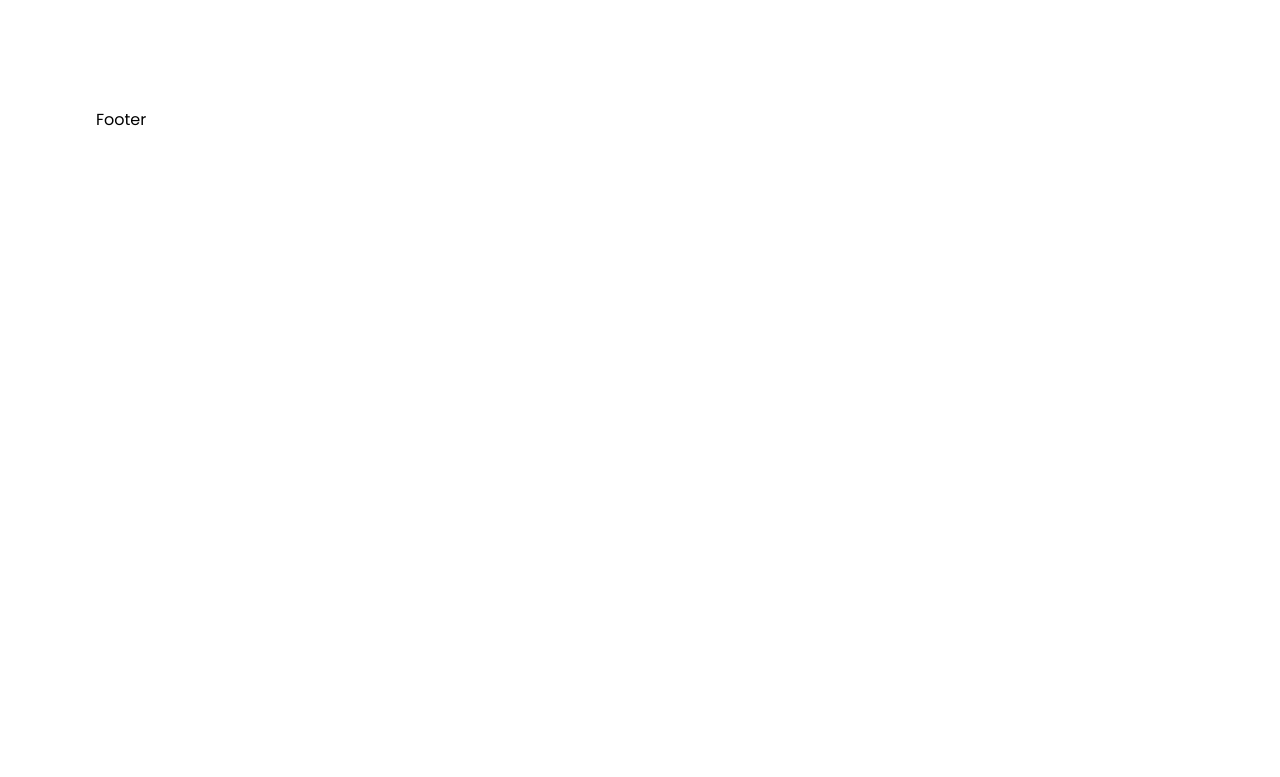
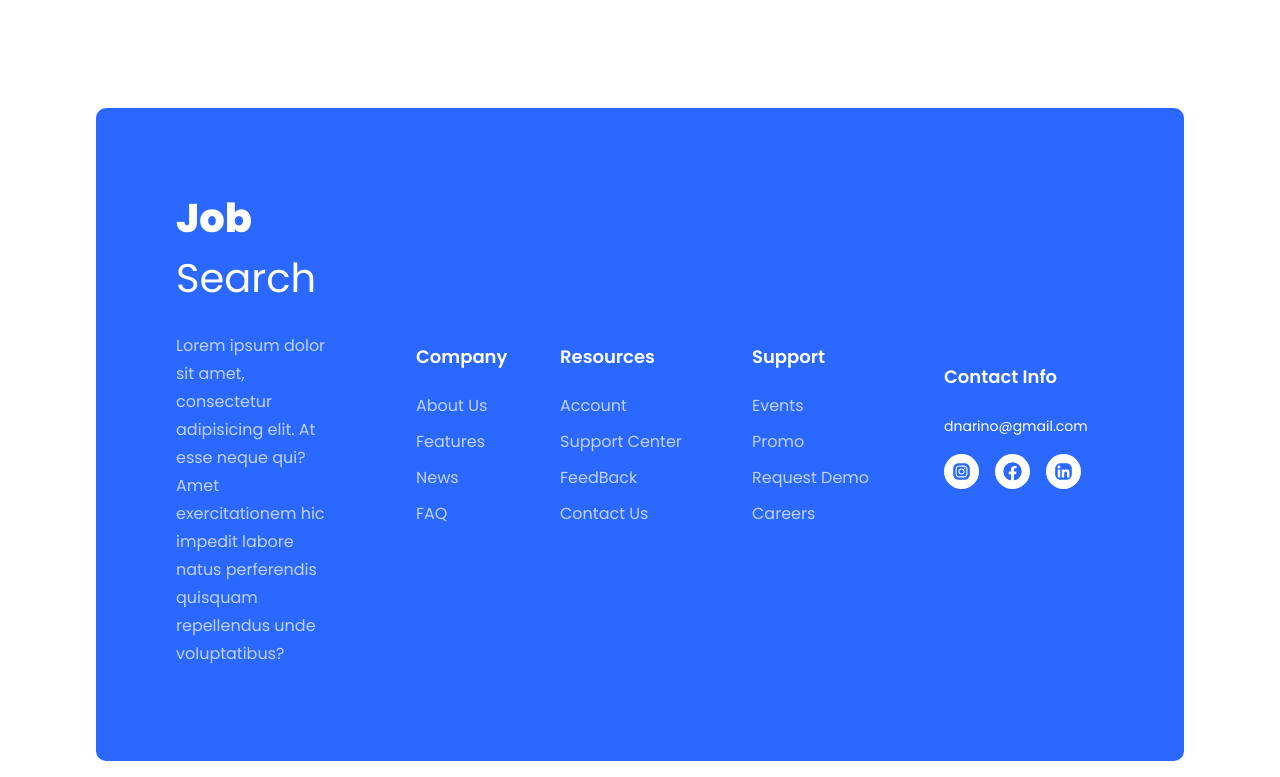
Before and after one commit to Quisutd3us/SearchJobApp, a React (Vite) app: page / in a window 1280 px wide. Shown: the part 2173-2950 px from the top of the page. Before the commit the page ends 2305 px from the top, so only its background shows below. Built offline with nearby package versions, Linux system fonts and the light colour scheme.

Commit message:
html structure for footer component , styling

```diff
--- a/src/components/FooterDiv/Footer.jsx
+++ b/src/components/FooterDiv/Footer.jsx
@@ -1,7 +1,69 @@
+// Imported Icons from React-Icons
+import {FaInstagramSquare, FaFacebook, FaLinkedin} from 'react-icons/fa'
 
 const Footer = () => {
   return (
-      <div>Footer</div>
+      <div
+          className={'footer p-[5rem] mb-4 bg-blueColor rounded-[10px] gap-8 grid grid-cols-5 m-auto items-center justify-center'}>
+
+        {/*Job Search Resume*/}
+        <div>
+          <div className={'logoDiv'}>
+            <h1 className={'logo text-[40px] text-white pb-[1.5rem]'}>
+              <strong>Job</strong> Search
+            </h1>
+          </div>
+          <p className={'text-white , pb-[13px] opacity-70 leading-7'}>
+            Lorem ipsum dolor sit amet, consectetur adipisicing elit. At esse neque qui? Amet exercitationem hic impedit
+            labore natus perferendis quisquam repellendus unde voluptatibus?
+          </p>
+        </div>
+
+        {/*company links*/}
+        <div className={'grid ml-[3rem]'}>
+          <span className={'divTitle text-[18px] font-semibold pb-[1.5rem] text-white'}>Company</span>
+          <div className={'grid gap-3'}>
+            <li className={'text-white opacity-[.7] hover:opacity-[1]'}>About Us</li>
+            <li className={'text-white opacity-[.7] hover:opacity-[1]'}>Features</li>
+            <li className={'text-white opacity-[.7] hover:opacity-[1]'}>News</li>
+            <li className={'text-white opacity-[.7] hover:opacity-[1]'}>FAQ</li>
+          </div>
+        </div>
+        {/*Resources links*/}
+        <div className={'grid'}>
+          <span className={'divTitle text-[18px] font-semibold pb-[1.5rem] text-white'}>Resources</span>
+          <div className={'grid gap-3'}>
+            <li className={'text-white opacity-[.7] hover:opacity-[1]'}>Account</li>
+            <li className={'text-white opacity-[.7] hover:opacity-[1]'}>Support Center</li>
+            <li className={'text-white opacity-[.7] hover:opacity-[1]'}>FeedBack</li>
+            <li className={'text-white opacity-[.7] hover:opacity-[1]'}>Contact Us</li>
+          </div>
+        </div>
+        {/*Support links*/}
+        <div className={'grid'}>
+          <span className={'divTitle text-[18px] font-semibold pb-[1.5rem] text-white'}>Support</span>
+          <div className={'grid gap-3'}>
+            <li className={'text-white opacity-[.7] hover:opacity-[1]'}>Events</li>
+            <li className={'text-white opacity-[.7] hover:opacity-[1]'}>Promo</li>
+            <li className={'text-white opacity-[.7] hover:opacity-[1]'}>Request Demo</li>
+            <li className={'text-white opacity-[.7] hover:opacity-[1]'}>Careers</li>
+          </div>
+        </div>
+        {/*Contact links*/}
+        <div className={'grid'}>
+          <span className={'divTitle text-[18px] font-semibold pb-[1.5rem] text-white'}>Contact Info</span>
+          <div>
+            <small className={'text-[14px] text-white'}>
+              dnarino@gmail.com
+            </small>
+            <div className={'icons flex gap-4 py-[1rem]'}>
+              <FaInstagramSquare className={'bg-white p-[8px] h-[35px] w-[35px] rounded-full text-blueColor opacity-[1] hover:opacity-[0.7]'}/>
+              <FaFacebook className={'bg-white p-[8px] h-[35px] w-[35px] rounded-full text-blueColor opacity-[1] hover:opacity-[0.7]'}/>
+              <FaLinkedin className={'bg-white p-[8px] h-[35px] w-[35px] rounded-full text-blueColor opacity-[1] hover:opacity-[0.7]'}/>
+            </div>
+          </div>
+        </div>
+      </div>
   )
 }
 
```
